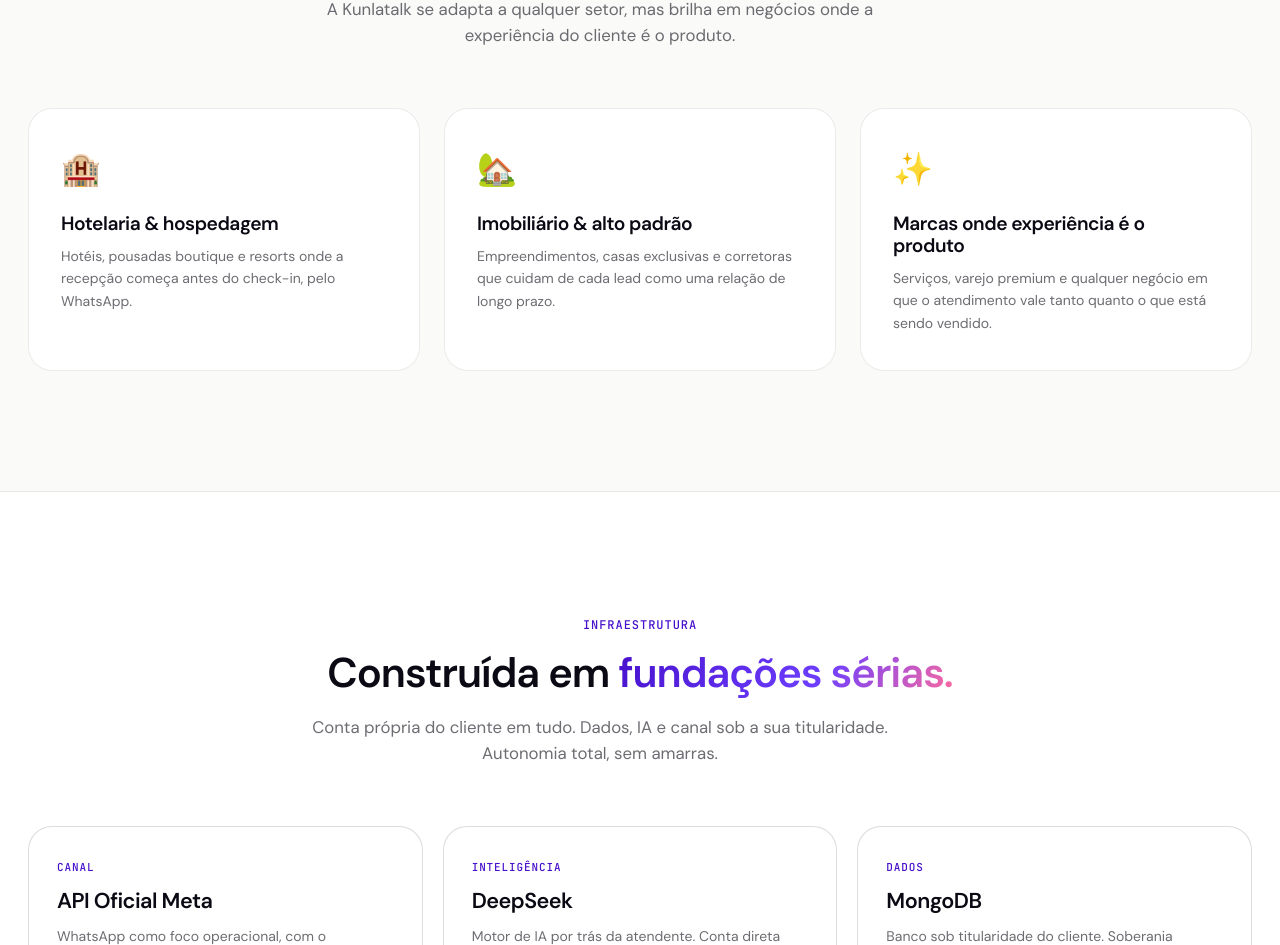
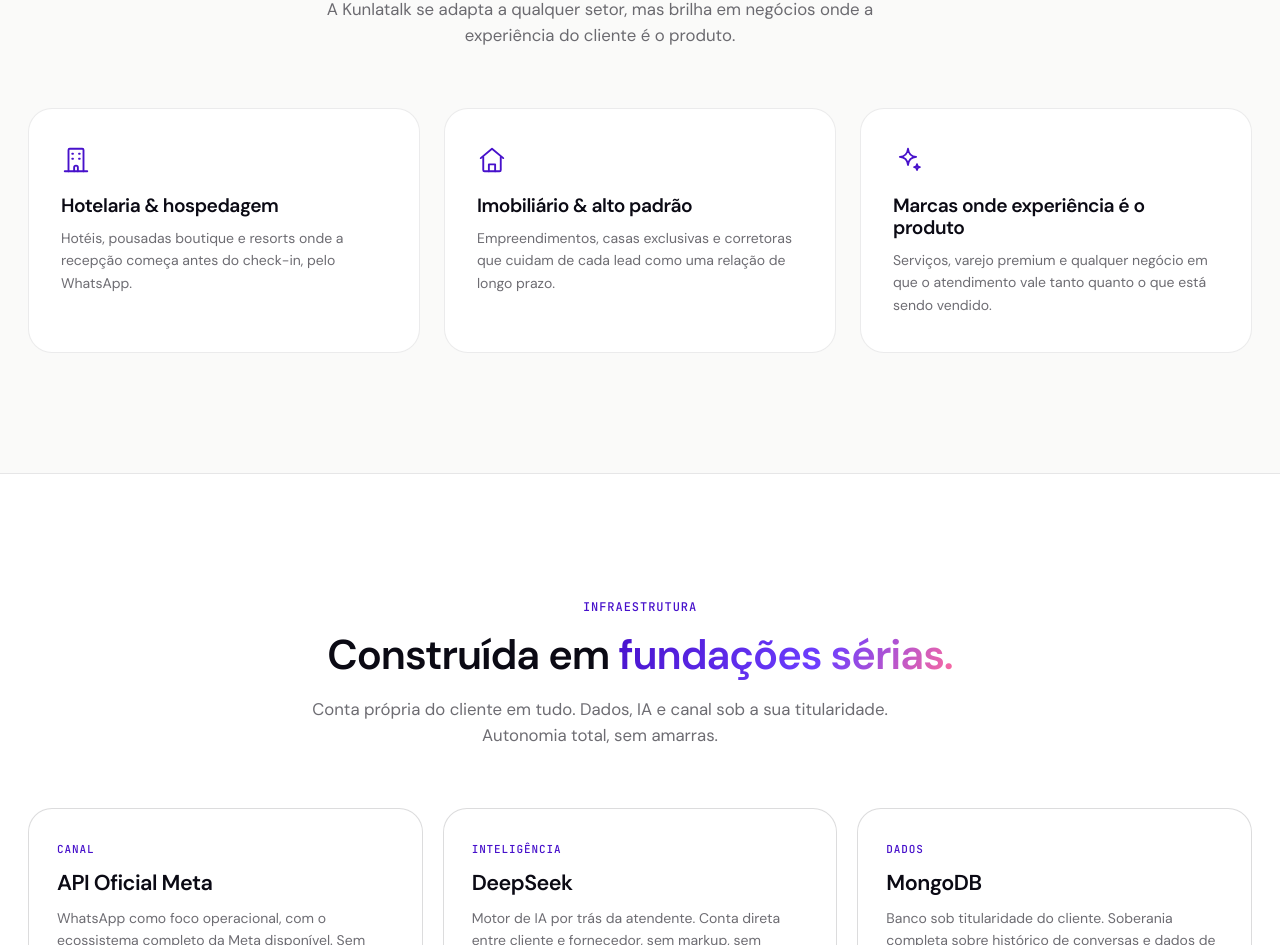
Before and after one commit to rsorian0/kunlatalk, a React (Vite) app: page / in a window 1280 px wide. Shown: the part 4273-5218 px from the top of the page. Built offline with nearby package versions, Linux system fonts and the light colour scheme.

Commit message:
Substitui emojis de nichos por ícones SVG em traço violeta
https://claude.ai/code/session_018ySaAEJHkFXUGcLw8KX1nh

```diff
--- a/src/content/landing.html
+++ b/src/content/landing.html
@@ -274,17 +274,17 @@
 
     <div class="who-grid">
       <div class="who-card reveal">
-        <span class="who-emoji">🏨</span>
+        <span class="who-emoji"><svg viewBox="0 0 24 24" fill="none" stroke="currentColor" stroke-width="1.5" stroke-linecap="round" stroke-linejoin="round" aria-hidden="true"><path d="M3 21h18"/><path d="M6 21V4a1 1 0 0 1 1-1h10a1 1 0 0 1 1 1v17"/><path d="M9 7h.6M14.4 7h.6M9 11h.6M14.4 11h.6"/><path d="M10.5 21v-3a1.5 1.5 0 0 1 3 0v3"/></svg></span>
         <h4>Hotelaria & hospedagem</h4>
         <p>Hotéis, pousadas boutique e resorts onde a recepção começa antes do check-in, pelo WhatsApp.</p>
       </div>
       <div class="who-card reveal reveal-delay-1">
-        <span class="who-emoji">🏡</span>
+        <span class="who-emoji"><svg viewBox="0 0 24 24" fill="none" stroke="currentColor" stroke-width="1.5" stroke-linecap="round" stroke-linejoin="round" aria-hidden="true"><path d="M3 10.5 12 3l9 7.5"/><path d="M5 9.5V20a1 1 0 0 0 1 1h12a1 1 0 0 0 1-1V9.5"/><path d="M9.5 21v-5.5h5V21"/></svg></span>
         <h4>Imobiliário & alto padrão</h4>
         <p>Empreendimentos, casas exclusivas e corretoras que cuidam de cada lead como uma relação de longo prazo.</p>
       </div>
       <div class="who-card reveal reveal-delay-2">
-        <span class="who-emoji">✨</span>
+        <span class="who-emoji"><svg viewBox="0 0 24 24" fill="none" stroke="currentColor" stroke-width="1.5" stroke-linecap="round" stroke-linejoin="round" aria-hidden="true"><path d="M12 3c.4 4 2.6 6.2 6.5 6.5-3.9.3-6.1 2.5-6.5 6.5-.4-4-2.6-6.2-6.5-6.5 3.9-.3 6.1-2.5 6.5-6.5Z"/><path d="M19.2 15.4c.13 1.4.95 2.2 2.3 2.3-1.35.13-2.17.95-2.3 2.3-.13-1.35-.95-2.17-2.3-2.3 1.35-.13 2.17-.9 2.3-2.3Z"/></svg></span>
         <h4>Marcas onde experiência é o produto</h4>
         <p>Serviços, varejo premium e qualquer negócio em que o atendimento vale tanto quanto o que está sendo vendido.</p>
       </div>
--- a/src/content/sobre.html
+++ b/src/content/sobre.html
@@ -104,17 +104,17 @@
     </div>
     <div class="nichos-grid">
       <div class="nicho reveal">
-        <span class="nicho-emoji">🏨</span>
+        <span class="nicho-emoji"><svg viewBox="0 0 24 24" fill="none" stroke="currentColor" stroke-width="1.5" stroke-linecap="round" stroke-linejoin="round" aria-hidden="true"><path d="M3 21h18"/><path d="M6 21V4a1 1 0 0 1 1-1h10a1 1 0 0 1 1 1v17"/><path d="M9 7h.6M14.4 7h.6M9 11h.6M14.4 11h.6"/><path d="M10.5 21v-3a1.5 1.5 0 0 1 3 0v3"/></svg></span>
         <h4>Hotelaria & hospedagem</h4>
         <p>Hotéis, pousadas boutique e resorts onde a recepção começa antes do check-in, pelo WhatsApp.</p>
       </div>
       <div class="nicho reveal reveal-delay-1">
-        <span class="nicho-emoji">🏡</span>
+        <span class="nicho-emoji"><svg viewBox="0 0 24 24" fill="none" stroke="currentColor" stroke-width="1.5" stroke-linecap="round" stroke-linejoin="round" aria-hidden="true"><path d="M3 10.5 12 3l9 7.5"/><path d="M5 9.5V20a1 1 0 0 0 1 1h12a1 1 0 0 0 1-1V9.5"/><path d="M9.5 21v-5.5h5V21"/></svg></span>
         <h4>Imobiliário & alto padrão</h4>
         <p>Empreendimentos, casas exclusivas e corretoras que cuidam de cada lead como uma relação de longo prazo.</p>
       </div>
       <div class="nicho reveal reveal-delay-2">
-        <span class="nicho-emoji">✨</span>
+        <span class="nicho-emoji"><svg viewBox="0 0 24 24" fill="none" stroke="currentColor" stroke-width="1.5" stroke-linecap="round" stroke-linejoin="round" aria-hidden="true"><path d="M12 3c.4 4 2.6 6.2 6.5 6.5-3.9.3-6.1 2.5-6.5 6.5-.4-4-2.6-6.2-6.5-6.5 3.9-.3 6.1-2.5 6.5-6.5Z"/><path d="M19.2 15.4c.13 1.4.95 2.2 2.3 2.3-1.35.13-2.17.95-2.3 2.3-.13-1.35-.95-2.17-2.3-2.3 1.35-.13 2.17-.9 2.3-2.3Z"/></svg></span>
         <h4>Serviços & varejo premium</h4>
         <p>Negócios onde o atendimento vale tanto quanto o que está sendo vendido.</p>
       </div>
--- a/src/styles/site.css
+++ b/src/styles/site.css
@@ -798,9 +798,14 @@
     box-shadow:0 20px 40px -20px rgba(71,17,203,0.15);
   }
   .who-emoji{
-    font-size:32px;
+    color:var(--violet);
     margin-bottom:20px;
     display:block;
+    line-height:0;
+  }
+  .who-emoji svg{
+    width:30px;
+    height:30px;
   }
   .who-card h4{
     font-size:1.2rem;
@@ -1649,7 +1654,8 @@
     border-color:var(--violet);
     transform:translateY(-3px);
   }
-  .nicho-emoji{font-size:2.2rem;display:block;margin-bottom:18px;line-height:1}
+  .nicho-emoji{color:var(--violet);display:block;margin-bottom:18px;line-height:0}
+  .nicho-emoji svg{width:34px;height:34px}
   .nicho h4{font-size:1.15rem;margin-bottom:10px;letter-spacing:-0.01em}
   .nicho p{color:var(--muted);font-size:0.95rem;line-height:1.55}
 
```
